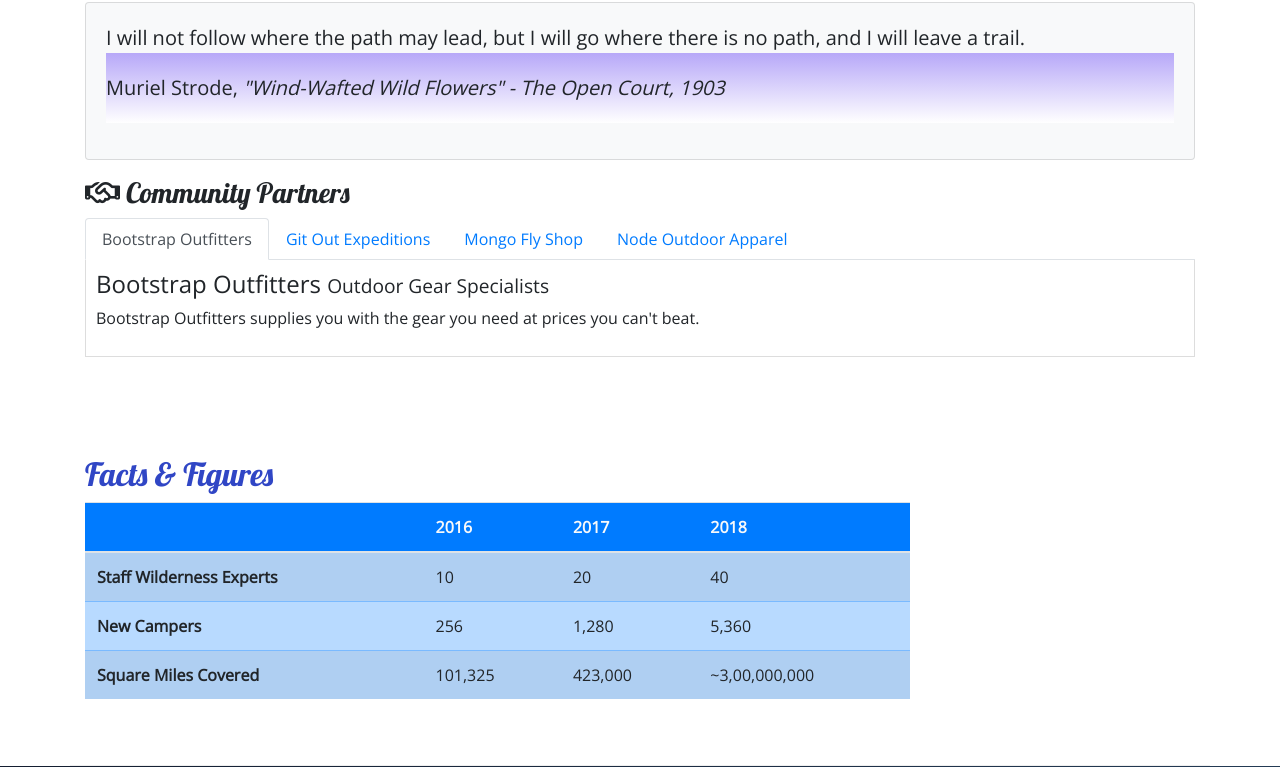
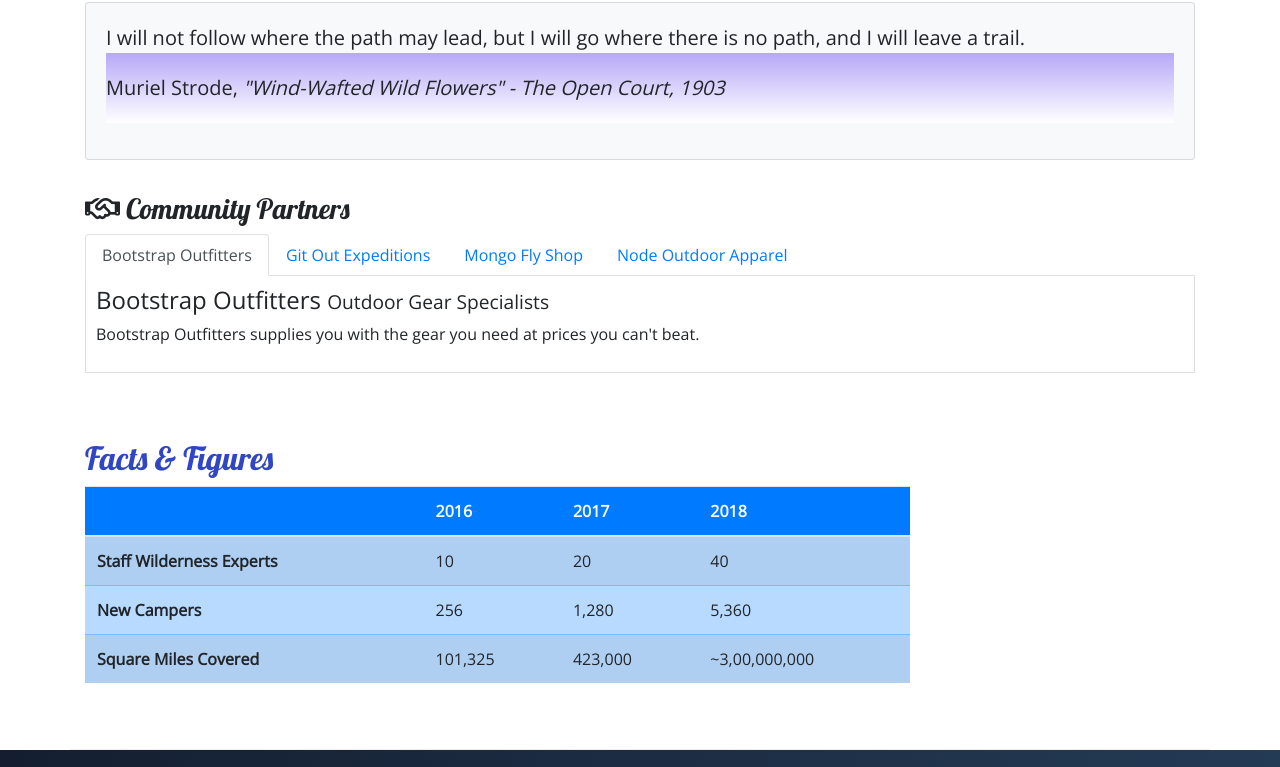
Before and after one commit to iantheminimalist/IanDeJesusNucamp-bootstrap, a website: page aboutus.html in a window 1280 px wide. Shown: the part 792-1559 px from the top of the page. Drawn offline with nearby package versions, Linux system fonts and the light colour scheme.

Commit message:
Tabs | edited #2

```diff
--- a/aboutus.html
+++ b/aboutus.html
@@ -122,7 +122,7 @@
 
     <div class="container">
         <div class="row">
-            <div class="col-12 mb-5">
+            <div class="col-12 mt-3 mb-3">
                 <h3 class=""> <i class="fa fa-handshake-o" aria-hidden="true"></i> Community Partners</h3>
                 <ul class="nav nav-tabs">
                     <li class="nav-item"><a class="nav-link active" href="#Bootstrap" role="tab" data-toggle="tab" >Bootstrap Outfitters</a></li>
```
